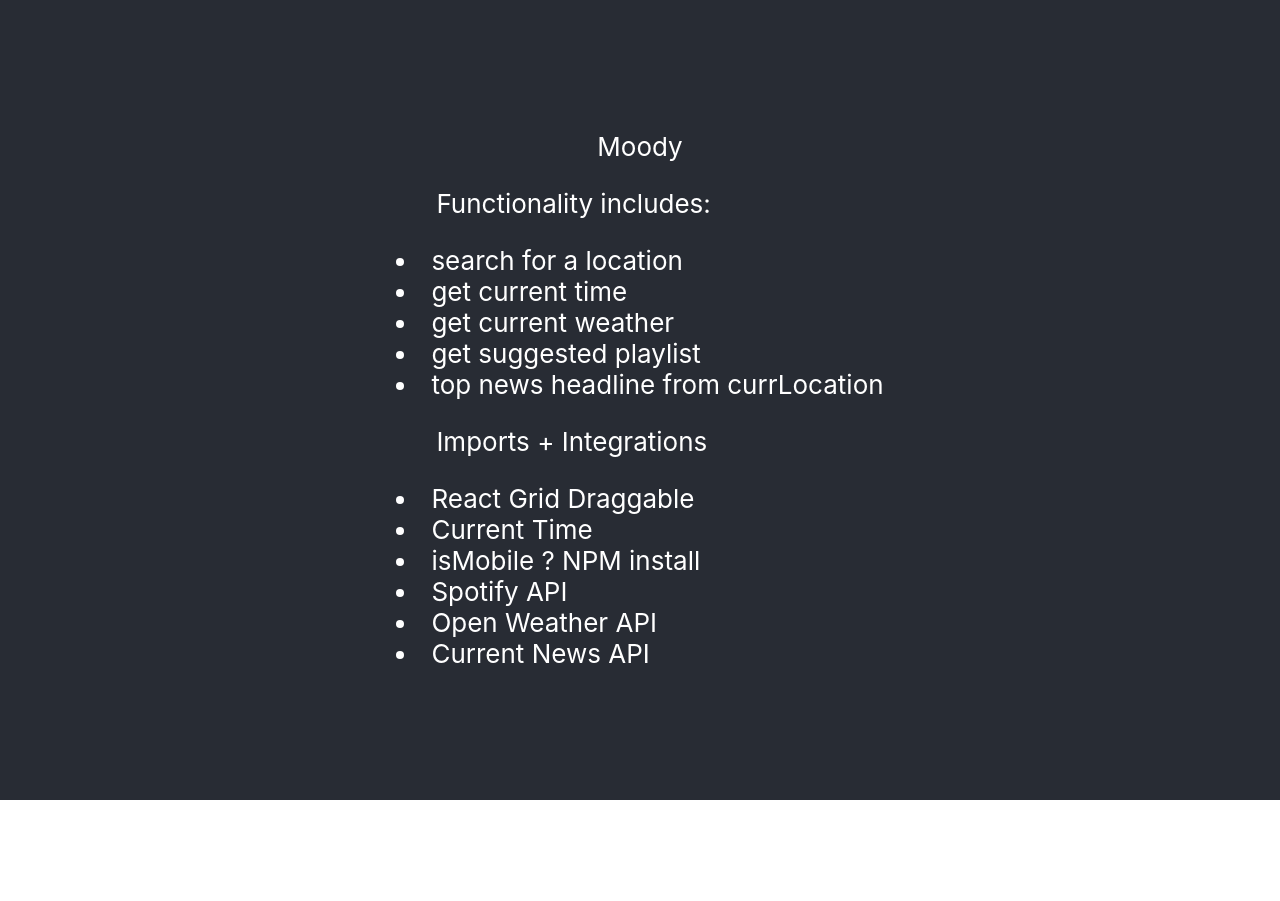
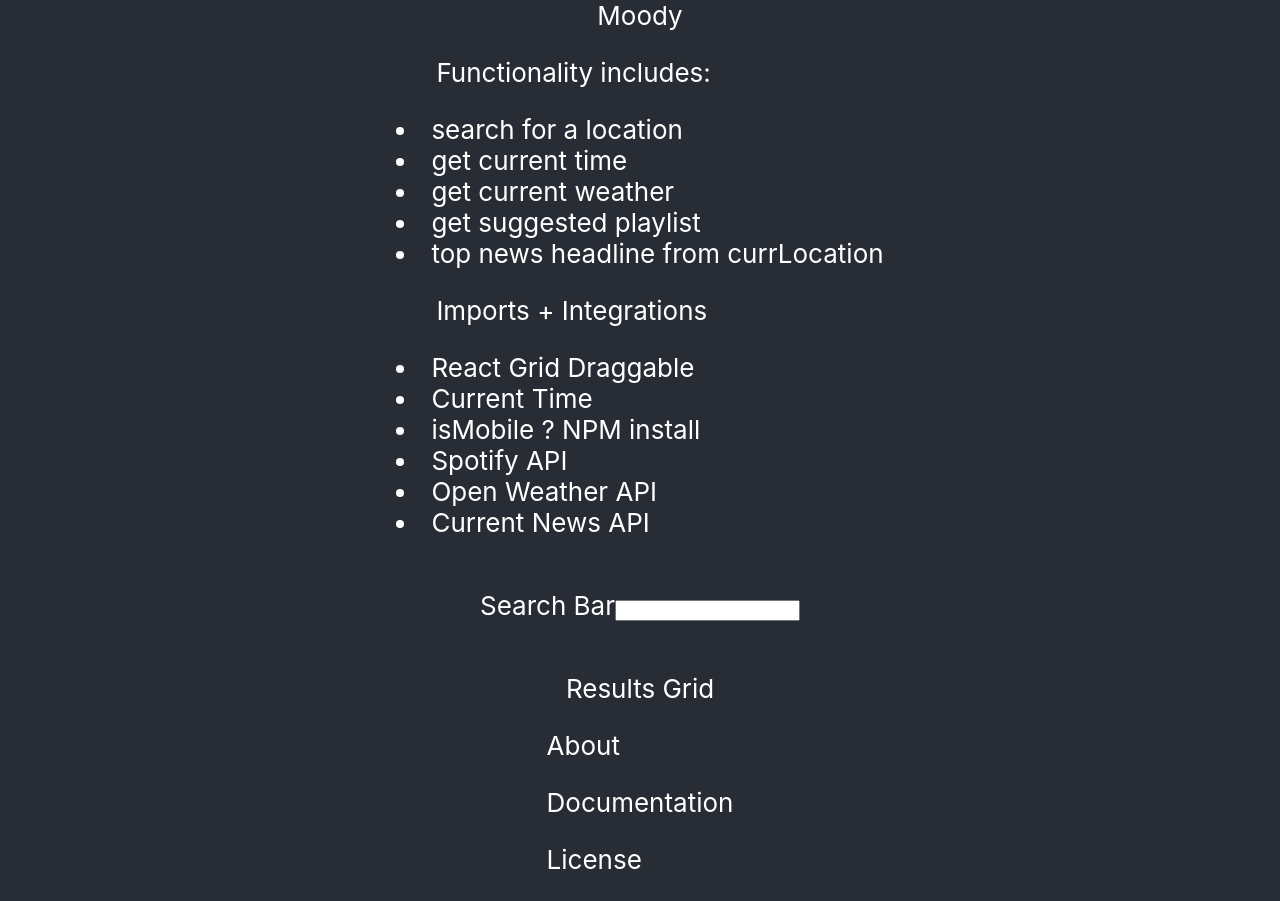
Before and after one commit to lauraalyson/moody, a React (Create React App) app: page / in a window 1280 px wide. Before the commit the page ends 800 px from the top, so only its background shows below. Built offline with nearby package versions, Linux system fonts and the light colour scheme.

Commit message:
components folder for search bar and results grid, and change meta data

```diff
--- a/public/index.html
+++ b/public/index.html
@@ -6,38 +6,16 @@
     <meta name="viewport" content="width=device-width, initial-scale=1" />
     <meta name="theme-color" content="#000000" />
     <meta
-      name="description"
-      content="Web site created using create-react-app"
+      name="Moody - What is the mood today?"
+      content="One stop shop for determining the days #mood."
     />
     <link rel="apple-touch-icon" href="%PUBLIC_URL%/logo192.png" />
-    <!--
-      manifest.json provides metadata used when your web app is installed on a
-      user's mobile device or desktop. See https://developers.google.com/web/fundamentals/web-app-manifest/
-    -->
     <link rel="manifest" href="%PUBLIC_URL%/manifest.json" />
-    <!--
-      Notice the use of %PUBLIC_URL% in the tags above.
-      It will be replaced with the URL of the `public` folder during the build.
-      Only files inside the `public` folder can be referenced from the HTML.
 
-      Unlike "/favicon.ico" or "favicon.ico", "%PUBLIC_URL%/favicon.ico" will
-      work correctly both with client-side routing and a non-root public URL.
-      Learn how to configure a non-root public URL by running `npm run build`.
-    -->
-    <title>React App</title>
+    <title>Moody</title>
   </head>
   <body>
     <noscript>You need to enable JavaScript to run this app.</noscript>
     <div id="root"></div>
-    <!--
-      This HTML file is a template.
-      If you open it directly in the browser, you will see an empty page.
-
-      You can add webfonts, meta tags, or analytics to this file.
-      The build step will place the bundled scripts into the <body> tag.
-
-      To begin the development, run `npm start` or `yarn start`.
-      To create a production bundle, use `npm run build` or `yarn build`.
-    -->
   </body>
 </html>
--- a/src/App.css
+++ b/src/App.css
@@ -8,3 +8,7 @@
   font-size: calc(10px + 2vmin);
   color: white;
 }
+
+.search-bar {
+  padding: 2em;
+}
--- a/src/App.js
+++ b/src/App.js
@@ -1,4 +1,6 @@
 import './App.css';
+import ResultsGrid from './Components/ResultsGrid';
+import SearchBar from './Components/SearchBar';
 
 function App() {
   return (
@@ -23,6 +25,20 @@
           <li>Current News API</li>
 
 			</body>
+
+      {/* Search Bar */}
+      <SearchBar />
+
+      {/*  */}
+      <ResultsGrid />
+
+      {/*  */}
+
+      <footer>
+        <p>About</p>
+        <p>Documentation</p>
+        <p>License</p>
+      </footer>
 		</div>
 	)
 }
--- /dev/null
+++ b/src/Components/ResultsGrid.js
@@ -0,0 +1,11 @@
+import React from 'react'
+
+function ResultsGrid() {
+	return (
+		<div className='results-grid'>
+            Results Grid
+		</div>
+	)
+}
+
+export default ResultsGrid
--- /dev/null
+++ b/src/Components/SearchBar.js
@@ -0,0 +1,12 @@
+import React from 'react'
+
+function SearchBar() {
+	return (
+		<div className='search-bar'>
+            <label>Search Bar</label>
+            <input />
+		</div>
+	)
+}
+
+export default SearchBar
```
